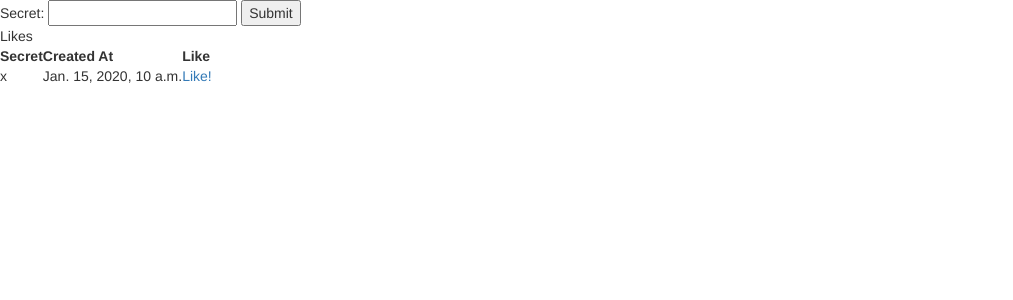
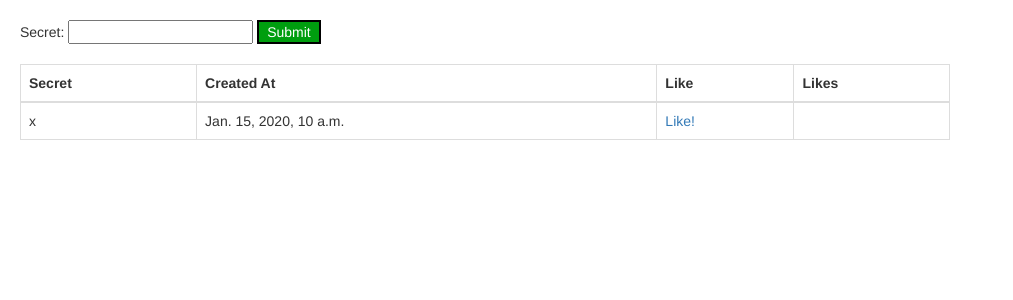
Before and after one commit to davedreyer/secrets, a Django app: template apps/first_app/templates/first_app/index.html in a window 1280 px wide. Shown: the top 300 px of the page, without its empty margins (0-1013 px from the left). Run offline with Django 3.2, Linux system fonts and the light colour scheme; the template is opened without the code that fills it: values that come from a table or form of the project are taken from there, others are empty; tables that the repository leaves empty hold one stand-in row (values such as "Sample post"); parts of the project's set-up code (start-up, migrations or seed data) failed here and were passed over; some libraries are stand-ins or nearby versions.

Commit message:
Updated CSS

```diff
--- /dev/null
+++ b/apps/first_app/static/first_app/css/styles.css
@@ -0,0 +1,22 @@
+*{
+	padding: 0px;
+	margin: 0px;
+}
+
+#container{
+	margin: 5px;
+	padding: 15px;
+	width: 960px;
+}
+
+#submit_button{
+	padding: 0px 8px 0px 8px;
+	border: 2px solid black;
+	background-color: #009E0F;
+	color: #FEFFFF;
+	vertical-align: top;
+}
+
+table{
+	margin-top: 20px;
+}
--- a/apps/first_app/templates/first_app/index.html
+++ b/apps/first_app/templates/first_app/index.html
@@ -6,28 +6,41 @@
 	<script src="https://code.jquery.com/jquery-3.1.0.min.js" integrity="sha256-cCueBR6CsyA4/9szpPfrX3s49M9vUU5BgtiJj06wt/s=" crossorigin="anonymous"></script>
 	<script src="https://maxcdn.bootstrapcdn.com/bootstrap/3.3.7/js/bootstrap.min.js" integrity="sha384-Tc5IQib027qvyjSMfHjOMaLkfuWVxZxUPnCJA7l2mCWNIpG9mGCD8wGNIcPD7Txa" crossorigin="anonymous"></script>
 	</link>
+
+	{% load staticfiles %}
+	<link rel="stylesheet" type="text/css" href="{% static 'first_app/css/styles.css' %}">
+
 </head>
 <body>
+	<div id="container">
 		<form action='' method='POST'>
 			{% csrf_token %}
-		Secret: <input type="text" name="secret"/>
-		<input type="submit" value="Submit" />
+			Secret: <input type="text" name="secret" />
+			<input type="submit" value="Submit" id="submit_button">
 		</form>
-	<table id='table'>
+		<table class="table table-bordered table-hover">
+			<thead>
+
 				<tr>
 					<th>Secret</th>
 					<th>Created At</th>
 					<th>Like</th>
-				<ht>Likes</ht>
+					<th>Likes</th>
 				</tr>
+			</thead>
+			<tbody>
+
+				<tr>
 				{% for x in secrets %}
-			<tr>
 					<td>{{x.secret}}</td>
 					<td>{{x.created_at}}</td>
 					<td><a href='like/{{x.id}}'>Like!</a></td>
 					<td></td>
 				</tr>
 				{% endfor %}
+
+			</tbody>
 		</table>
+	</div>
 </body>
 </html>
```
Also changed, not shown: apps/first_app/migrations/0001_initial.py, apps/first_app/migrations/0002_like.py (deleted). Lines whose indentation alone changed are shown as unchanged.
